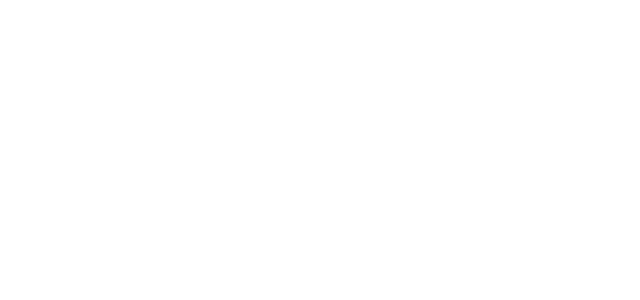
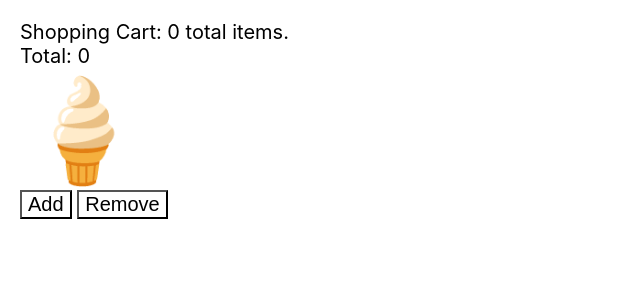
Before and after one commit to trbittner/do-react, a React (Create React App) app in the folder digital-ocean-tutorial/: page / in a window 1280 px wide. Shown: the top 300 px of the page, without its empty margins (0-640 px from the left). Built offline with nearby package versions, Linux system fonts and the light colour scheme.

Commit message:
Created skeleton for a shopping cart.

```diff
--- /dev/null
+++ b/digital-ocean-tutorial/src/components/Product/Product.css
@@ -0,0 +1,13 @@
+.product span {
+  font-size: 100px;
+}
+
+.wrapper {
+  padding: 20px;
+  font-size: 20px;
+}
+
+.wrapper button {
+  font-size: 20px;
+  background: none;
+}
--- /dev/null
+++ b/digital-ocean-tutorial/src/components/Product/Product.js
@@ -0,0 +1,18 @@
+import React, { Component } from  'react'
+import './Product.css'
+
+export default class Product extends Component {
+  render() {
+    return (
+      <div className="wrapper">
+        <div>
+          Shopping Cart: 0 total items.
+        </div>
+        <div>Total: 0</div>
+
+        <div className="product"><span role="img" aria-label="ice cream">🍦</span></div>
+        <button>Add</button> <button>Remove</button>
+      </div>
+    )
+  }
+}
--- a/digital-ocean-tutorial/src/components/StateClass/StateClass.js
+++ b/digital-ocean-tutorial/src/components/StateClass/StateClass.js
@@ -1,8 +1,9 @@
 import React from 'react';
 import './StateClass.css';
+import Product from '../Product/Product'
 
 function StateClass() {
-  return <></>;
+  return <Product />;
 }
 
 export default StateClass;
```
